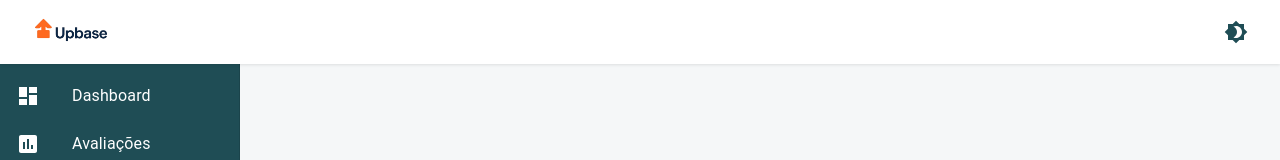
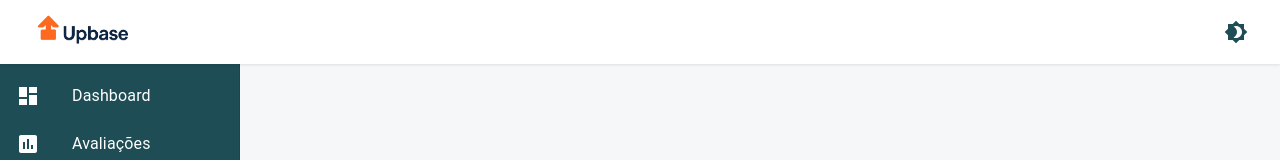
Before and after one commit to RobsonFSVieira/upbase, a React (Create React App) app: page /feedbacks in a window 1280 px wide. Shown: the top 160 px of the page. Built offline with nearby package versions, Linux system fonts and the light colour scheme.

Commit message:
tamanho logo

```diff
--- a/src/components/Layout/MainLayout.js
+++ b/src/components/Layout/MainLayout.js
@@ -87,8 +87,8 @@ function MainLayout({ children }) {
                 src="/images/logo.png"
                 alt="UPBase Logo"
                 style={{
-                  height: '40px',
-                  marginRight: '16px',
+                  height: '50px',
+                  marginRight: '20px',
                 }}
                 onError={(e) => {
                   console.error('Erro ao carregar logo:', e);
```
